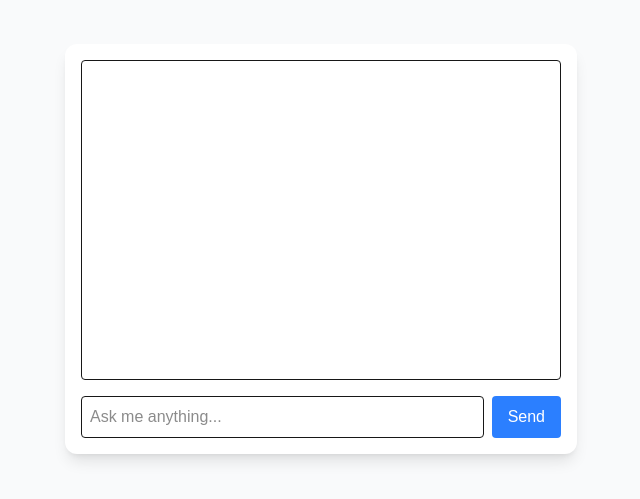
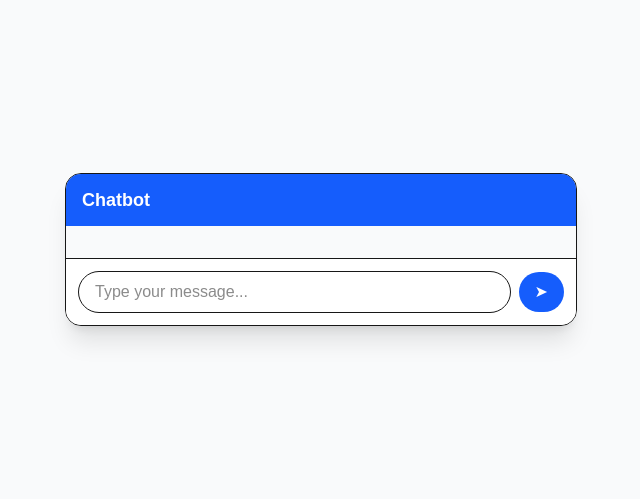
Before and after one commit to RachitaPant/Rag-Chatbot-FrontEnd, a Next.js app: page / in a window 1280 px wide. Shown: the part 151-650 px from the top of the page, without its empty margins (319-959 px from the left). Built offline with nearby package versions, Linux system fonts and the light colour scheme.

Commit message:
Update Chatbot.tsx

```diff
--- a/src/app/components/Chatbot.tsx
+++ b/src/app/components/Chatbot.tsx
@@ -1,9 +1,10 @@
-import { useState } from "react";
+import { useState, useRef, useEffect } from "react";
 
 type Message = {
   sender: string;
   text: string;
   audio?: string;
+  loading?: boolean;
 };
 
 interface ChatBoxProps {
@@ -13,6 +14,7 @@ interface ChatBoxProps {
 
 export default function ChatBox({ messages, onSend }: ChatBoxProps) {
   const [input, setInput] = useState("");
+  const chatEndRef = useRef<HTMLDivElement | null>(null);
 
   const handleSend = () => {
     if (!input.trim()) return;
@@ -20,38 +22,69 @@ export default function ChatBox({ messages, onSend }: ChatBoxProps) {
     setInput("");
   };
 
+  useEffect(() => {
+    chatEndRef.current?.scrollIntoView({ behavior: "smooth" });
+  }, [messages]);
+
   return (
-    <div className="w-full max-w-lg bg-white shadow-lg rounded-xl p-4">
-      <div className="h-80 overflow-y-auto mb-4 p-2 border rounded">
+    <div className="w-full max-w-lg bg-white shadow-xl rounded-2xl flex flex-col overflow-hidden border">
+      {/* Header */}
+      <div className="bg-blue-600 text-white text-lg font-semibold px-4 py-3">
+         Chatbot
+      </div>
+
+      {/* Messages */}
+      <div className="flex-1 overflow-y-auto p-4 space-y-4 bg-gray-50">
         {messages.map((msg, i) => (
           <div
             key={i}
-            className={`mb-4 ${
-              msg.sender === "You" ? "text-blue-600" : "text-green-600"
+            className={`flex ${
+              msg.sender === "You" ? "justify-end" : "justify-start"
             }`}
           >
-            <b>{msg.sender}:</b> {msg.text}
-            {msg.audio && (
-              <audio controls className="mt-2">
-                <source src={msg.audio} type="audio/mpeg" />
-              </audio>
-            )}
+            <div
+              className={`max-w-xs md:max-w-sm px-4 py-2 rounded-2xl shadow ${
+                msg.sender === "You"
+                  ? "bg-blue-500 text-white rounded-br-none"
+                  : "bg-gray-200 text-gray-800 rounded-bl-none"
+              }`}
+            >
+              {msg.loading ? (
+                // animated typing dots
+                <div className="flex space-x-1">
+                  <span className="w-2 h-2 bg-gray-500 rounded-full animate-bounce"></span>
+                  <span className="w-2 h-2 bg-gray-500 rounded-full animate-bounce delay-150"></span>
+                  <span className="w-2 h-2 bg-gray-500 rounded-full animate-bounce delay-300"></span>
+                </div>
+              ) : (
+                <p>{msg.text}</p>
+              )}
+              {msg.audio && !msg.loading && (
+                <audio controls className="mt-2 w-full">
+                  <source src={msg.audio} type="audio/mpeg" />
+                </audio>
+              )}
+            </div>
           </div>
         ))}
+        <div ref={chatEndRef} />
       </div>
-      <div className="flex gap-2">
+
+      {/* Input */}
+      <div className="flex items-center gap-2 border-t p-3 bg-white">
         <input
           type="text"
-          className="flex-grow border rounded p-2"
+          className="flex-grow border rounded-full px-4 py-2 focus:outline-none focus:ring-2 focus:ring-blue-400"
           value={input}
           onChange={(e) => setInput(e.target.value)}
-          placeholder="Ask me anything..."
+          placeholder="Type your message..."
+          onKeyDown={(e) => e.key === "Enter" && handleSend()}
         />
         <button
           onClick={handleSend}
-          className="bg-blue-500 text-white px-4 rounded hover:bg-blue-600"
+          className="bg-blue-600 text-white px-4 py-2 rounded-full hover:bg-blue-700 transition"
         >
-          Send
+          ➤
         </button>
       </div>
     </div>
```
